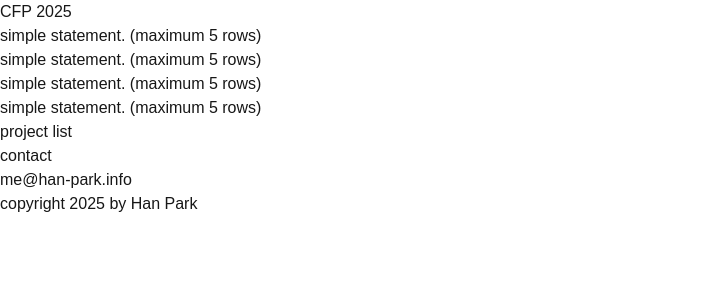
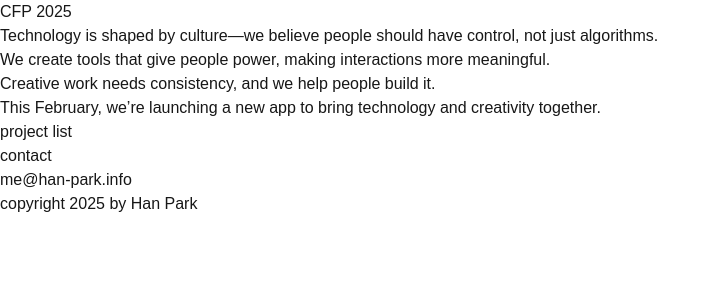
Before and after one commit to Han-park/cfp-page, a Next.js app: page / in a window 1280 px wide. Shown: the top 300 px of the page, without its empty margins (0-720 px from the left). Built offline with nearby package versions, Linux system fonts and the light colour scheme.

Commit message:
text edit.

```diff
--- a/src/app/page.tsx
+++ b/src/app/page.tsx
@@ -10,10 +10,10 @@ export default function Home() {
 
         <div className="mb-16">
           <ul className="list-disc text-[#0000FF] ml-6 space-y-2">
-            <li>simple statement. (maximum 5 rows)</li>
-            <li>simple statement. (maximum 5 rows)</li>
-            <li>simple statement. (maximum 5 rows)</li>
-            <li>simple statement. (maximum 5 rows)</li>
+          <li>Technology is shaped by culture—we believe people should have control, not just algorithms.</li>
+            <li>We create tools that give people power, making interactions more meaningful.</li>
+            <li>Creative work needs consistency, and we help people build it.</li>
+            <li>This February, we’re launching a new app to bring technology and creativity together.</li>
           </ul>
         </div>
 
```
